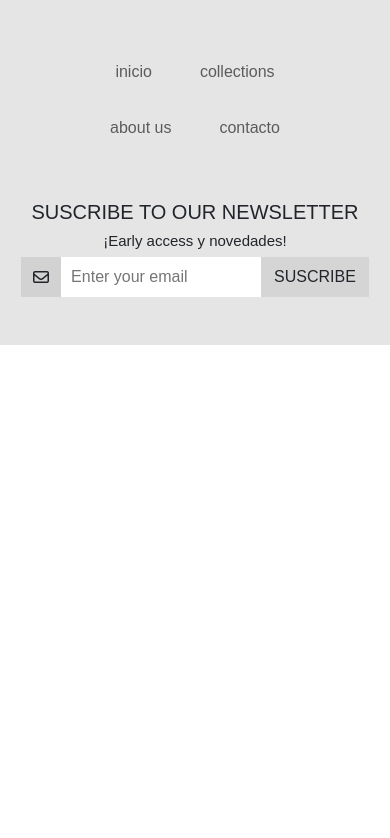
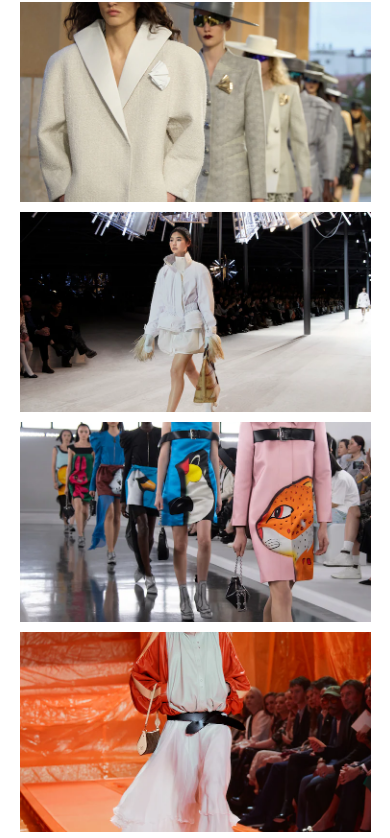
Before and after one commit to fausttoparra/PreEntrega2-FaustoParra, a plain HTML site: page pages/collections.html in a window 390 px wide. Shown: the part 511-1349 px from the top of the page. Before the commit the page ends 856 px from the top, so only its background shows below. Drawn offline with nearby package versions, Linux system fonts and the light colour scheme; a web font is replaced by a local one.

Commit message:
cambios carrusel y nuevo grid

```diff
--- a/css/style.css
+++ b/css/style.css
@@ -316,7 +316,36 @@ main div h3 {
 
 /**?----COLLECTIONS-----*/
 
+.grid-container {
+    width: 100%;
+    max-width: 1700px;
+    margin: auto ;
+    margin-top: 60px;
+    margin-bottom: 60px;
+    display: grid;
+    grid-template-columns: repeat(3 ,1fr);
+    grid-template-rows: 250px;
+    grid-gap: 16px;
 
+}
+
+.grid-items a{
+    width: 100%;
+    height: 100%;
+}
+.grid-items img{
+    width: 100%;
+    height: 100%;
+    object-fit: cover;
+}
+
+.primer-item{
+    grid-column-start: span 2;
+}
+
+.cuarto-item{
+    grid-row-start: span 2;
+}
 
 
 /**?----STORES-----*/
@@ -370,3 +399,28 @@ center {
         padding: 0 10px;
     }
 }
+
+@media screen and (max-width:800px){
+    .grid-container{
+        width: 95%;
+        grid-template-columns: repeat(2,1fr);
+        grid-gap: 10px;
+        grid-template-rows: 200px;
+    }
+
+    .primer-item{
+        grid-column-start: span 1;
+    }
+
+}
+
+@media screen and (max-width:500px){
+    .grid-container{
+        width: 90%;
+        grid-template-columns: repeat(1,1fr);
+    }
+
+    .grid-items a img{
+    height: 200px;
+    }
+}
--- a/pages/collections.html
+++ b/pages/collections.html
@@ -53,13 +53,28 @@
         <div class="title-sections">
             <h2>Collections</h2>
         </div>
-        <div class="container-sections">
-            <p>Lorem ipsum dolor sit amet consectetur adipisicing elit. Assumenda sapiente et maiores magnam itaque facilis repellendus possimus nisi, facere culpa praesentium magni harum laboriosam dignissimos ullam? Obcaecati blanditiis nulla excepturi.</p>
-        </div>
-
-        <div class=" runaway">
-            <a href=""><img src="../img/01REVIEW-MCQUEEN-07-wkct-articleLarge.jpg" alt=""></a>
-            <a href=""><img src="../img/daapfash23-runway2.png" alt=""></a>
+        <div class="grid-container">
+            <div class="grid-items primer-item ">
+                <a href=""><img src="../img/main/collect/grid 1.jpg" alt=""></a>
+            </div>
+            <div class="grid-items segundo-item">
+                <a href=""><img src="../img/main/collect/grid 2.jpg" alt=""></a>
+            </div>
+            <div class="grid-items ">
+                <a href=""><img src="../img/main/collect/grid 3.jpg" alt=""></a>
+            </div>
+            <div class="grid-items cuarto-item ">
+                <a href=""><img src="../img/main/collect/grid 4.jpg" alt=""></a>
+            </div>
+            <div class="grid-items ">
+                <a href=""><img src="../img/main/collect/grid 5.jpg" alt=""></a>
+            </div>
+            <div class="grid-items ">
+                <a href=""><img src="../img/main/collect/grid 6.jpg" alt=""></a>
+            </div>
+            <div class="grid-items ">
+                <a href=""><img src="../img/main/collect/grid 7.jpg" alt=""></a>
+            </div>
         </div>
     </main>
     <footer>
```
Also changed, not shown: index.html (+3 -3 lines), img/main/collect/carrusel 1.jpg (added), img/main/collect/carrusel 2.jpg (added), img/main/collect/carrusel 3.jpg (added), img/main/collect/grid 1.jpg (renamed from img/main/collect/louis-vuitton - MEN_PREFALL_2024_SHOW_HONG_KONG_FINALE_DI2.jpg), img/main/collect/grid 2.jpg (added), img/main/collect/grid 3.jpg (added), img/main/collect/grid 4.jpg (added), img/main/collect/grid 5.jpg (added), img/main/collect/grid 6.jpg (added), 9 other files.
